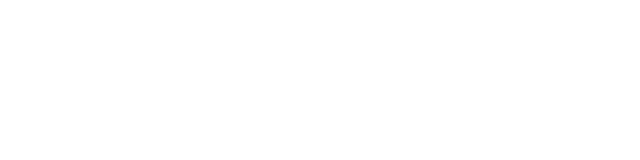
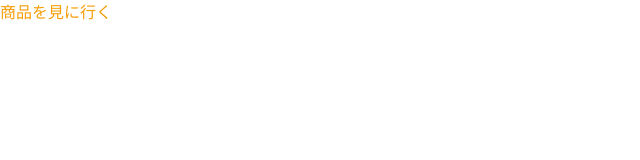
Before and after one commit to IHprogram/nextjs_bookshelf, a Next.js app: page /book-detail in a window 1280 px wide. Shown: the top 160 px of the page, without its empty margins (0-640 px from the left). Built offline with nearby package versions, Linux system fonts and the light colour scheme.

Commit message:
楽天へのリンク修正

```diff
--- a/pages/book-detail.js
+++ b/pages/book-detail.js
@@ -10,7 +10,7 @@
       <p>{router.query.title}</p>
       <p>{router.query.author}</p>
       <p>{router.query.caption}</p>
-      <div><a>{router.query.itemUrl}</a></div>
+      <Link href={router.query.itemUrl}><a className="text-yellow-500" target="_blank">商品を見に行く</a></Link>
     </div>
   )
 }
```
